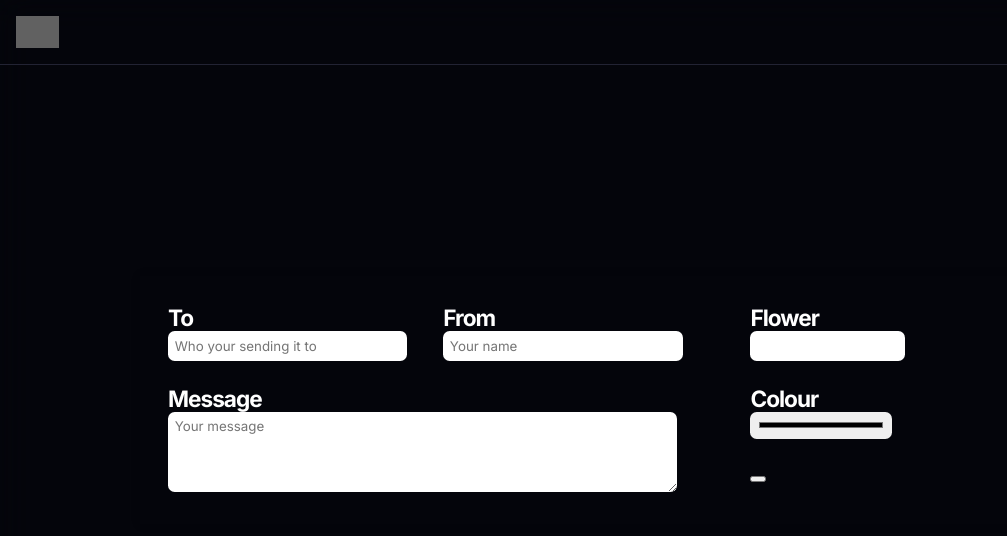
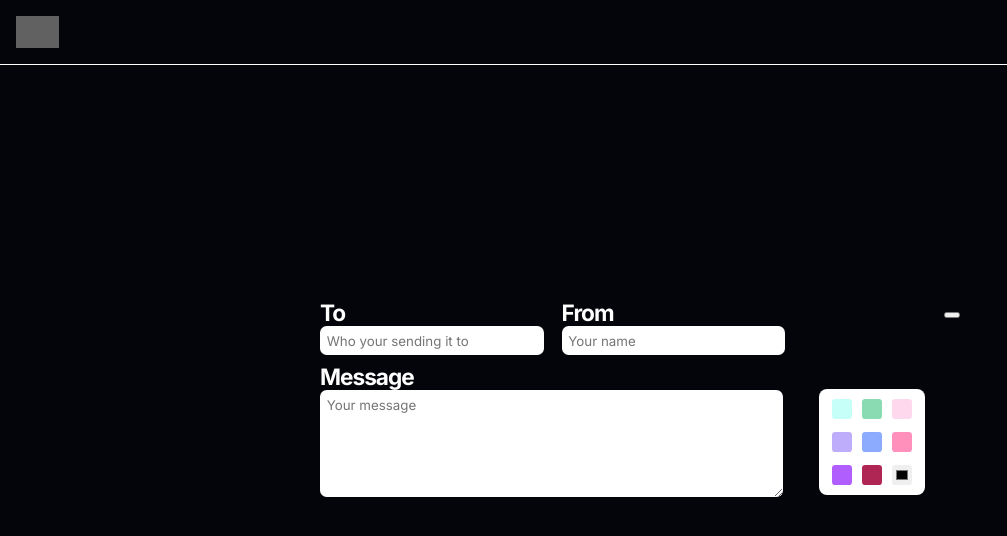
Before and after one commit to leomosley/blossomify, a Next.js app: page / in a window 1280 px wide. Shown: the top 536 px of the page, without its empty margins (0-1007 px from the left). Built offline with nearby package versions, Linux system fonts and the light colour scheme; grey boxes are pictures that could not be loaded.

Commit message:
added colour selector removed orb

```diff
--- a/app/components/FollowMouse.module.css
+++ b/app/components/FollowMouse.module.css
@@ -1,8 +1,3 @@
-.orb {
-  border-radius: 100%;
-  box-shadow: 0 0 3em 1em rgb(255, 0, 255); /* Adjust alpha values */
-}
-
 .flower {
   position: absolute;
   z-index: 2;
--- a/app/components/FollowMouse.tsx
+++ b/app/components/FollowMouse.tsx
@@ -23,11 +23,10 @@ type Config = {
 }
 
 type FollowMouseProps = {
-  pathName: string;
   colour?: string;
 };
 
-export default function FollowMouse({ pathName, colour}: FollowMouseProps) {
+export default function FollowMouse({ colour }: FollowMouseProps) {
   const [mousePosition, setMousePosition] = useState<Position>({});
   const [lastPosition, setLastPosition] = useState<LastPosition>({
     flowerTimestamp: new Date().getTime(),
@@ -37,8 +36,8 @@ export default function FollowMouse({ pathName, colour}: FollowMouseProps) {
 
   const config: Config = {
     flowerAnimationDuration: 1500,
-    minTimeBetweenFlowers: 200,
-    minDistBetweenFlowers: 50,
+    minTimeBetweenFlowers: 250,
+    minDistBetweenFlowers: 750,
     sizes: ['1.2rem', '1rem', '0.6rem'],
     animations: [styles.fallone, styles.falltwo, styles.fallthree],
     src: 'https://www.svgrepo.com/show/165289/flower-with-rounded-petals.svg'
@@ -71,11 +70,6 @@ export default function FollowMouse({ pathName, colour}: FollowMouseProps) {
         y: e.clientY - offset
       }
 
-      if (pathName === 'home') {
-        setTimeout(() => {
-          setMousePosition(mousePos);
-        }, 100);
-      } else {
       setLastPosition((prev) => ({
         ...prev,
         flowerPosition: mousePos
@@ -96,7 +90,6 @@ export default function FollowMouse({ pathName, colour}: FollowMouseProps) {
           flowerTimestamp: now,
         }));
       }
-      }
     };
 
     window.addEventListener('mousemove', handleMouseMove);
@@ -104,11 +97,10 @@ export default function FollowMouse({ pathName, colour}: FollowMouseProps) {
     return () => {
       window.removeEventListener('mousemove', handleMouseMove);
     };
-  }, [size, pathName, lastPosition]);
+  }, [size, lastPosition]);
 
   return (
     <div
-      className={(pathName === 'home')? styles.orb : styles.flowers}
       style={{
         display: (mousePosition.x)? 'flex' : 'none',
         position: 'absolute',
--- a/app/components/Form.module.css
+++ b/app/components/Form.module.css
@@ -1,27 +1,22 @@
 .container {
   width: 100%;
   display: flex;
-  gap: 1em;
 }
 
 .left {
   display: flex;
   flex-wrap: wrap;
   gap: .5em;
-  width: 60%;
+  width: 80%;
 }
 
 .right {
   display: flex;
   flex-direction: column;
-  flex-wrap: wrap;
-  gap: .5em;
-  width: 40%;
+  width: 20%;
 }
 
 .box {
-  padding: .5em;
-  box-sizing: border-box;
   width: calc(50% - 1em)
 }
 
@@ -45,5 +40,31 @@
 }
 
 .input.message {
-  height: 5em;
+  height: calc(100px - 0.5em);
 }
+
+.selector {
+  width: 90px;
+  aspect-ratio: 1;
+}
+
+.colours {
+  display: flex;
+  flex-wrap: wrap;
+  background: white;
+  width: 100%;
+  aspect-ratio: 1;
+  padding: 0.5em;
+  gap: 10px;
+  border-radius: .5em;
+  justify-content: center;
+  align-items: center;
+}
+
+.colourButton {
+  border: none;
+  width: 20px;
+  height: 20px;
+  border-radius: 0.25em;
+  margin: 0;
+}
--- a/app/components/Form.tsx
+++ b/app/components/Form.tsx
@@ -21,6 +21,32 @@ export default function Form() {
 
     let url = `/message?to=${encReceiver}&from=${encSender}&message=${encMessage}&flower=${encFlower}&colour=${encColour}`
     setLink(url);
+  }
+
+  const ColourSelector = () => {
+    const colours: string[] = [
+      '#C5FFF8', '#8ADAB2',  '#FED9ED',
+      '#BEADFA', '#8CABFF', '#FF90BC',
+      '#B15EFF',  '#AF2655',
+    ];
+    return (
+      <div className={styles.colours}>
+        {colours.map((colour, i) => (
+          <button
+            className={styles.colourButton}
+            style={{
+              background: colour
+            }}
+            onClick={(e) => setColour(colours[i])}
+          ></button>
+        ))}
+        <input
+          className={`${styles.colourButton} ${styles.custom}`}
+          type='color'
+          onChange={(e) => setColour(e.target.value)}
+        />
+      </div>
+    );
   }
 
   return (
@@ -52,22 +78,13 @@ export default function Form() {
         </div>
       </div>
       <div className={styles.right}>
-          <div className={styles.box}>
-            <h5 className={styles.label}>Flower</h5>
-            <input
-              className={styles.input}
-              type='number'
-              onChange={(e) => setFlower(e.target.valueAsNumber)}
-            />
+        <div className={styles.selector}>
         </div>
-          <div className={styles.box}>
-            <h5 className={styles.label}>Colour</h5>
-            <input
-              className={styles.input}
-              type='color'
-              onChange={(e) => setColour(e.target.value)}
-            />
+        <div className={styles.selector}>
+          <ColourSelector />
         </div>
+      </div>
+      <div className={styles.bottom}>
         <div className={styles.box}>
           <button
             className={styles.button}
--- a/app/components/Header.module.css
+++ b/app/components/Header.module.css
@@ -6,7 +6,7 @@
   width: 100%;
   height: 2em;
   padding: 1em;
-  border-bottom: .5px solid #222333;
+  border-bottom: .5px solid var(--text);
 }
 
 .image {
--- a/app/message/page.tsx
+++ b/app/message/page.tsx
@@ -24,7 +24,7 @@ export default function DisplayMessage() {
       {flower}<br></br>
       {colour}<br></br>
     </div>
-    <FollowMouse pathName={'message'} />
+    <FollowMouse />
     </>
   )
 }
--- a/app/page.module.css
+++ b/app/page.module.css
@@ -1,8 +1,7 @@
 .container {
-  width: 80%;
-  max-width: 1000px;
-  padding: 20px;
-  box-sizing: border-box;
-  box-shadow: 0 0 10px rgba(0, 0, 0, 0.1);
+  width: 50%;
+  max-width: 900px;
+  padding: 1em;
+  border-radius: 1em;
   z-index: 2;
 }
--- a/app/page.tsx
+++ b/app/page.tsx
@@ -8,12 +8,11 @@ import styles from './page.module.css';
 export default function Home() {
   return (
     <>
-    <div className='mask'></div>
     <div className={styles.container}>
       <Header />
       <Form />
     </div>
-    <FollowMouse pathName='home' colour='purple' />
+    <FollowMouse colour='purple' />
     </>
   );
 }
```
Lines whose indentation alone changed are shown as unchanged.
